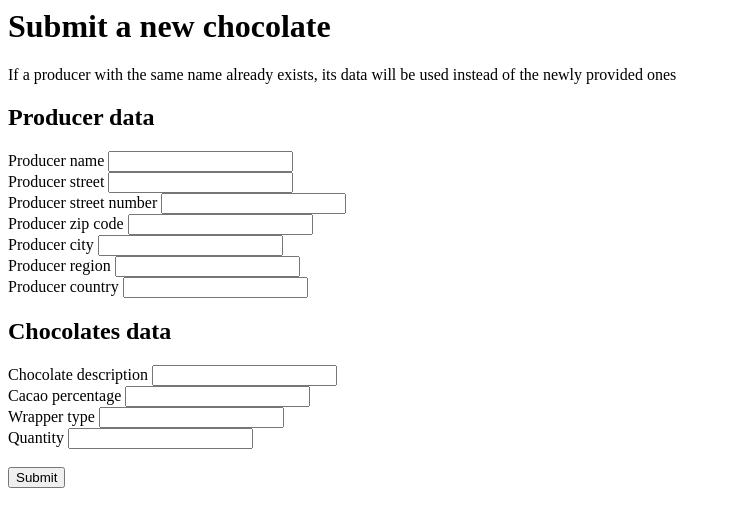
After one commit to mvlabs/ze-workshop, a PHP site: template app/templates/app/submit.phtml in a window 1280 px wide. The commit adds this page. Shown: the top 527 px of the page, without its empty margins (0-731 px from the left). Run offline with PHP 8.4, Linux system fonts and the light colour scheme; the template is opened without the code that fills it, so the values that code supplies are empty.

Commit message:
setup chocolate submit form

```diff
--- a/app/config/routes.php
+++ b/app/config/routes.php
@@ -29,3 +29,5 @@
 $app->get('/', App\Action\HomePageAction::class, 'home');
 
 $app->get('/chocolates', \App\Action\ChocolatesAction::class, 'chocolates');
+
+$app->get('/submit', \App\Action\SubmitChocolatesAction::class, 'submit');
--- a/app/src/App/ConfigProvider.php
+++ b/app/src/App/ConfigProvider.php
@@ -3,8 +3,10 @@
 namespace App;
 use App\Action\ChocolatesAction;
 use App\Action\HomePageAction;
+use App\Action\SubmitChocolatesAction;
 use App\Container\Action\ChocolatesActionFactory;
 use App\Container\Action\HomePageFactory;
+use App\Container\Action\SubmitChocolatesActionFactory;
 use App\Container\Infrastructure\Repository\SqlChocolatesFactory;
 use App\Container\Service\ChocolatesServiceFactory;
 use App\Domain\Service\ChocolatesService;
@@ -45,6 +47,7 @@ class ConfigProvider
                 // ACTIONS
                 HomePageAction::class => HomePageFactory::class,
                 ChocolatesAction::class => ChocolatesActionFactory::class,
+                SubmitChocolatesAction::class => SubmitChocolatesActionFactory::class,
 
                 // SERVICES
                 ChocolatesService::class => ChocolatesServiceFactory::class,
--- a/app/templates/app/home-page.phtml
+++ b/app/templates/app/home-page.phtml
@@ -7,3 +7,7 @@
 <div>
     <a href="<?= $this->url('chocolates'); ?>">List all chocolates</a>
 </div>
+
+<div>
+    <a href="<?= $this->url('submit'); ?>">Submit a chocolate</a>
+</div>
--- /dev/null
+++ b/app/templates/app/submit.phtml
@@ -0,0 +1,57 @@
+<?php $this->layout('layout::default', ['title' => 'Submit']) ?>
+
+<h1>Submit a new chocolate</h1>
+<div>If a producer with the same name already exists, its data will be used instead of the newly provided ones</div>
+
+<form>
+    <h2>Producer data</h2>
+    <div>
+        <label>Producer name</label>
+        <input type="text" name="producer-name">
+    </div>
+    <div>
+        <label>Producer street</label>
+        <input type="text" name="producer-street">
+    </div>
+    <div>
+        <label>Producer street number</label>
+        <input type="text" name="producer-street-number">
+    </div>
+    <div>
+        <label>Producer zip code</label>
+        <input type="text" name="producer-zip-code">
+    </div>
+    <div>
+        <label>Producer city</label>
+        <input type="text" name="producer-city">
+    </div>
+    <div>
+        <label>Producer region</label>
+        <input type="text" name="producer-region">
+    </div>
+    <div>
+        <label>Producer country</label>
+        <input type="text" name="producer-country">
+    </div>
+    <h2>Chocolates data</h2>
+    <div>
+        <label>Chocolate description</label>
+        <input type="text" name="description">
+    </div>
+    <div>
+        <label>Cacao percentage</label>
+        <input type="number" name="cacao-percentage">
+    </div>
+    <div>
+        <label>Wrapper type</label>
+        <input type="text" name="wrapper-type">
+    </div>
+    <div>
+        <label>Quantity</label>
+        <input type="number" name="quantity">
+    </div>
+    <br>
+    <div>
+        <input type="button" value="Submit">
+    </div>
+</form>
```
Also changed, not shown: app/src/App/Action/SubmitChocolatesAction.php (added, +31 -0 lines), app/src/App/Container/Action/SubmitChocolatesActionFactory.php (added, +17 -0 lines).
